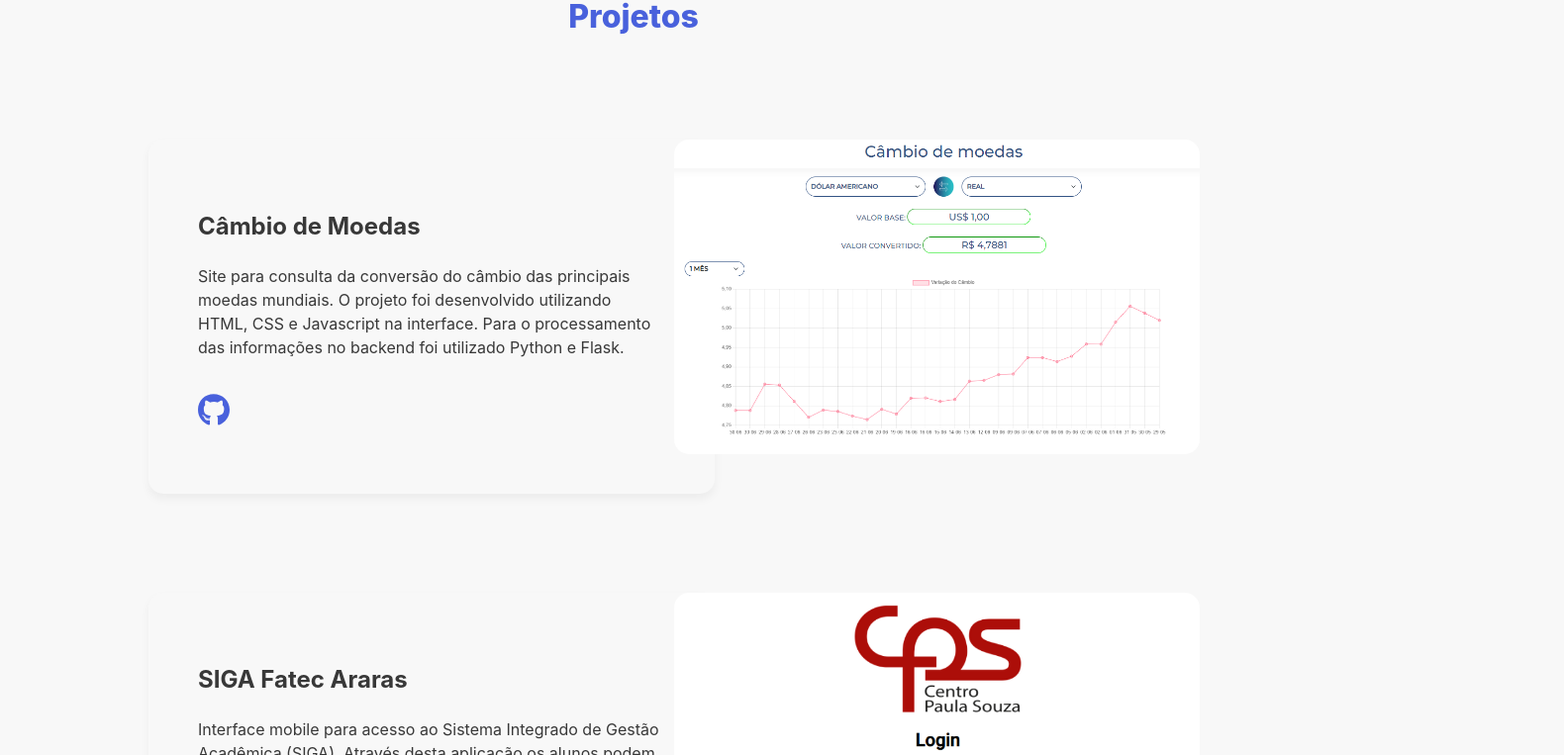
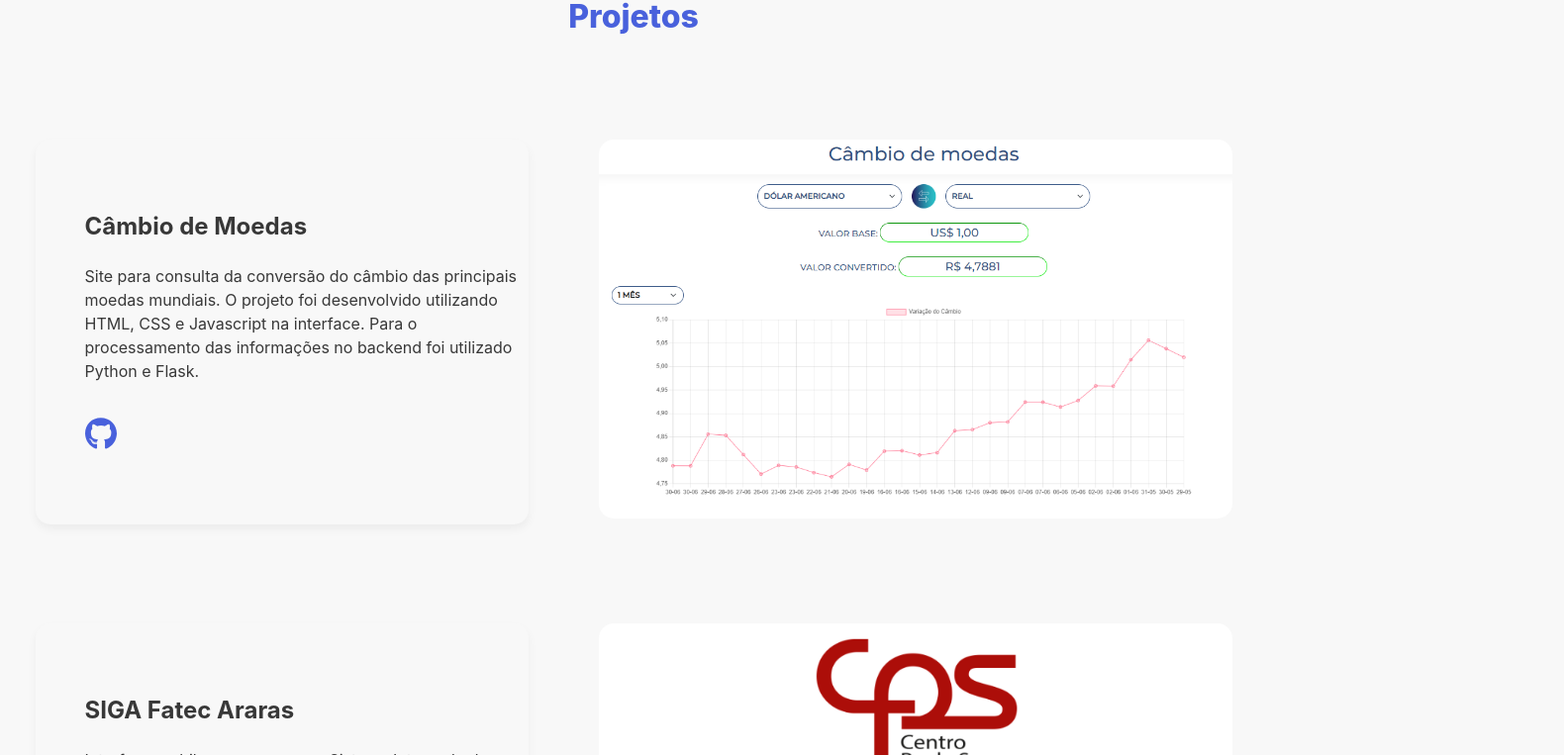
Before and after one commit to jo-alves22/portfolioreact, a React (Vite) app: page / in a window 1280 px wide. Shown: the part 1848-2611 px from the top of the page at 99% size, 1580 px wide, since content can reach past the window. Built offline with nearby package versions, Linux system fonts and the light colour scheme.

Commit message:
[fix]:Ajust width of the components in the page

```diff
--- a/src/components/home/Home.jsx
+++ b/src/components/home/Home.jsx
@@ -1,4 +1,5 @@
 import Aboutme from "../aboutme/aboutme"
+import Contact from "../contact/contact"
 import Hero from "../hero/Hero"
 import Navbar from "../navbar/Navbar"
 import Projects from "../projects/Projects"
@@ -14,6 +15,7 @@ function Home() {
         <Aboutme />
         <Skillsets />
         <Projects />
+        <Contact />
         </>
     )
 }
--- a/src/components/projects/Projects.css
+++ b/src/components/projects/Projects.css
@@ -9,25 +9,25 @@
 }
 .cardproject{
     display: flex;
-    padding-left: 150px;
-    padding-right: 150px;
+    justify-content:space-around;
+    padding-right: 0;
+    padding-left: 0px;
 }
 .description{
-    width: 40%;
+    width: 35%;
     background-color: rgb(248, 248, 248);
     box-shadow: rgba(0, 0, 0, 0.05) 0px 5px 10px;
     border-radius: 15px;
     text-align: left;
     padding: 50px;
+    padding-right: 0px;
     min-height: 250px;
 }
 
 .imgproject{
-    width: 60%;
-    position: relative;
-    left: -130px;
+    width: 50%;
 }
 .imgproject img{
-    width: 75%;
+    width: 100%;
     border-radius: 15px;
 }
```
